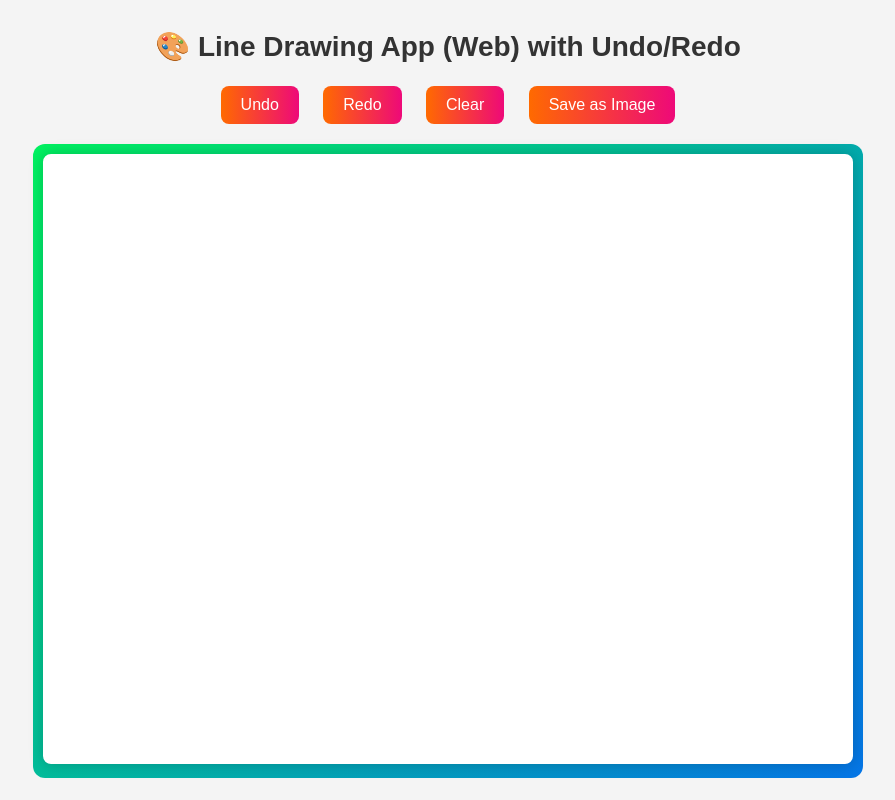
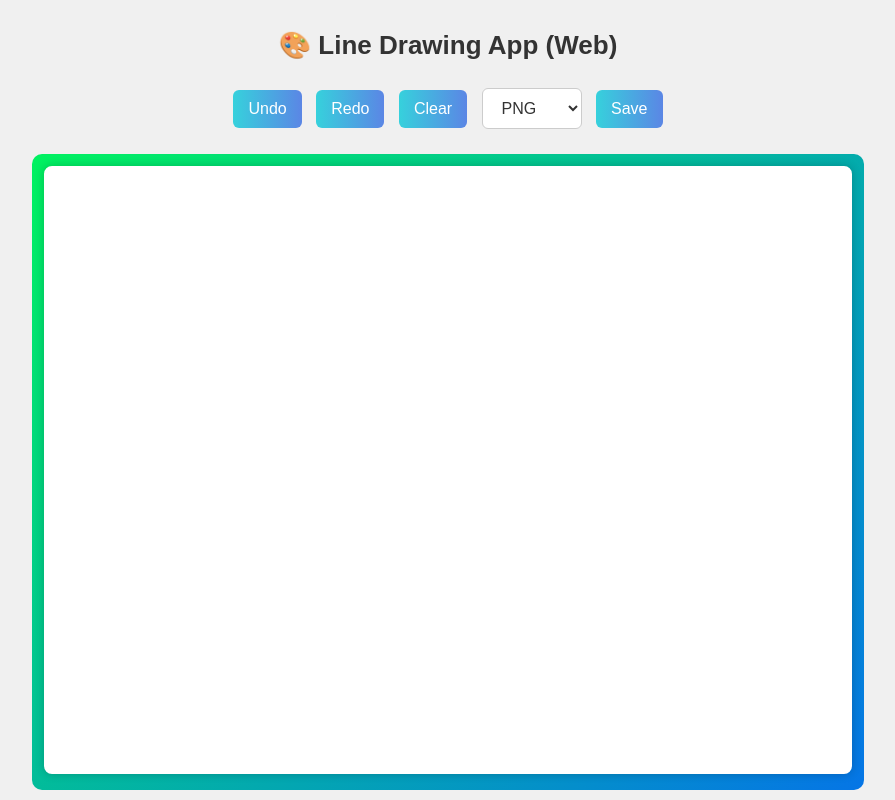
Before and after one commit to 123annam/Line-Drawing-App, a plain HTML site: page index.html in a window 1280 px wide. Shown: the whole page, without its empty margins (192-1087 px from the left). Drawn offline with nearby package versions, Linux system fonts and the light colour scheme.

Commit message:
initial commit

```diff
--- a/index.html
+++ b/index.html
@@ -2,24 +2,35 @@
 <html lang="en">
 <head>
   <meta charset="UTF-8">
-  <title>Line Drawing App</title>
+  <title>Line Drawing App with Format Export</title>
   <link rel="stylesheet" href="styles.css">
   <link rel="icon" type="image/x-icon" href="favicon.ico">
 </head>
 <body>
-  <h2>🎨 Line Drawing App (Web) with Undo/Redo</h2>
+  <h2>🎨 Line Drawing App (Web)</h2>
 
   <div id="toolbar">
     <button onclick="undo()">Undo</button>
     <button onclick="redo()">Redo</button>
     <button onclick="clearCanvas()">Clear</button>
-    <button onclick="saveAsImage()">Save as Image</button>
+
+    <select id="formatSelect">
+      <option value="png">PNG</option>
+      <option value="jpeg">JPG</option>
+      <option value="webp">WEBP</option>
+      <option value="svg">SVG</option>
+      <option value="pdf">PDF</option>
+    </select>
+
+    <button onclick="saveAsImage()">Save</button>
   </div>
 
   <div class="canvas-frame">
     <canvas id="canvas" width="800" height="600"></canvas>
   </div>
 
+  <!-- PDF Support Library -->
+  <script src="https://cdnjs.cloudflare.com/ajax/libs/jspdf/2.5.1/jspdf.umd.min.js"></script>
   <script src="script.js"></script>
 </body>
 </html>
--- a/script.js
+++ b/script.js
@@ -2,13 +2,10 @@ const canvas = document.getElementById("canvas");
 const ctx = canvas.getContext("2d");
 
 let isDrawing = false;
-let startX = 0;
-let startY = 0;
-
+let startX, startY;
 let lines = [];
 let redoStack = [];
 
-// Load saved lines from localStorage on page load
 const saved = localStorage.getItem("savedLines");
 if (saved) {
   lines = JSON.parse(saved);
@@ -23,11 +20,10 @@ canvas.addEventListener("mousedown", (e) => {
 
 canvas.addEventListener("mouseup", (e) => {
   if (!isDrawing) return;
-
   const endX = e.offsetX;
   const endY = e.offsetY;
   lines.push({ startX, startY, endX, endY });
-  redoStack = []; // Clear redo on new draw
+  redoStack = [];
   drawLines();
   isDrawing = false;
 });
@@ -42,23 +38,19 @@ function drawLines() {
     ctx.lineWidth = 2;
     ctx.stroke();
   }
-
-  // Save current drawing to localStorage
   localStorage.setItem("savedLines", JSON.stringify(lines));
 }
 
 function undo() {
   if (lines.length > 0) {
-    const line = lines.pop();
-    redoStack.push(line);
+    redoStack.push(lines.pop());
     drawLines();
   }
 }
 
 function redo() {
   if (redoStack.length > 0) {
-    const line = redoStack.pop();
-    lines.push(line);
+    lines.push(redoStack.pop());
     drawLines();
   }
 }
@@ -71,8 +63,60 @@ function clearCanvas() {
 }
 
 function saveAsImage() {
+  const format = document.getElementById("formatSelect").value;
+
+  if (format === "svg") {
+    exportToSVG();
+    return;
+  }
+
+  if (format === "pdf") {
+    exportToPDF();
+    return;
+  }
+
+  let mime = "image/png";
+  let ext = "png";
+
+  if (format === "jpeg") {
+    mime = "image/jpeg";
+    ext = "jpg";
+  } else if (format === "webp") {
+    mime = "image/webp";
+    ext = "webp";
+  }
+
   const link = document.createElement("a");
-  link.download = "line-drawing.png";
-  link.href = canvas.toDataURL("image/png");
+  link.download = `drawing.${ext}`;
+  link.href = canvas.toDataURL(mime);
   link.click();
 }
+
+function exportToSVG() {
+  let svgContent = `<svg xmlns="http://www.w3.org/2000/svg" width="${canvas.width}" height="${canvas.height}">`;
+
+  for (const line of lines) {
+    svgContent += `<line x1="${line.startX}" y1="${line.startY}" x2="${line.endX}" y2="${line.endY}" stroke="black" stroke-width="2"/>`;
+  }
+
+  svgContent += `</svg>`;
+
+  const blob = new Blob([svgContent], { type: "image/svg+xml" });
+  const link = document.createElement("a");
+  link.download = "drawing.svg";
+  link.href = URL.createObjectURL(blob);
+  link.click();
+}
+
+async function exportToPDF() {
+  const { jsPDF } = window.jspdf;
+  const pdf = new jsPDF({
+    orientation: "landscape",
+    unit: "px",
+    format: [canvas.width, canvas.height],
+  });
+
+  const imgData = canvas.toDataURL("image/png");
+  pdf.addImage(imgData, "PNG", 0, 0, canvas.width, canvas.height);
+  pdf.save("drawing.pdf");
+}
--- a/styles.css
+++ b/styles.css
@@ -1,6 +1,6 @@
 body {
   font-family: Arial, sans-serif;
-  background: #f4f4f4;
+  background: #f0f0f0;
   text-align: center;
   margin: 0;
   padding: 0;
@@ -8,40 +8,46 @@ body {
 
 h2 {
   margin-top: 30px;
-  font-size: 28px;
+  font-size: 26px;
   color: #333;
 }
 
 #toolbar {
-  margin: 20px 0;
+  margin: 20px;
 }
 
-#toolbar button {
-  padding: 10px 20px;
-  margin: 0 10px;
+#toolbar button, #toolbar select {
+  padding: 10px 15px;
+  margin: 5px;
   font-size: 16px;
   border: none;
-  border-radius: 8px;
+  border-radius: 6px;
   cursor: pointer;
-  background: linear-gradient(to right, #ff6a00, #ee0979);
+  background: linear-gradient(to right, #36d1dc, #5b86e5);
   color: white;
-  transition: transform 0.2s;
+  transition: 0.3s;
 }
 
 #toolbar button:hover {
   transform: scale(1.05);
 }
 
+#toolbar select {
+  background: white;
+  color: #333;
+  border: 1px solid #ccc;
+}
+
 .canvas-frame {
   display: inline-block;
-  padding: 10px;
-  border-radius: 12px;
-  background: linear-gradient(135deg, #00f260, #0575e6); /* colorful border */
+  padding: 12px;
+  border-radius: 10px;
+  background: linear-gradient(135deg, #00f260, #0575e6);
 }
 
 #canvas {
-  border: 5px solid white;
-  background-color: white;
+  background: #fff;
+  border: 4px solid #fff;
   border-radius: 8px;
-  box-shadow: 0 0 15px rgba(0, 0, 0, 0.2);
+  box-shadow: 0 0 10px rgba(0,0,0,0.2);
 }
```
